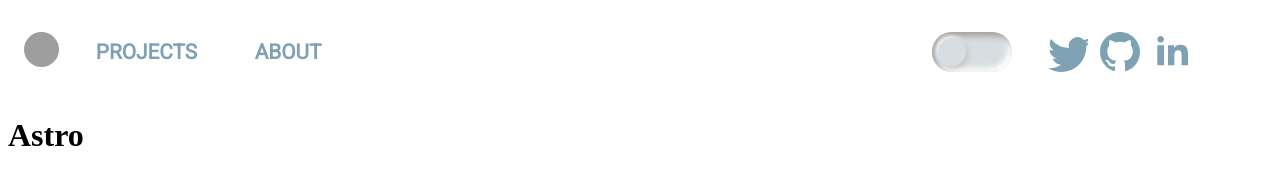
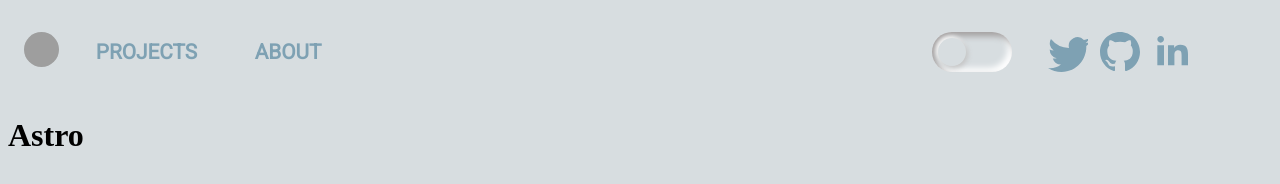
Before and after one commit to reitmas32/portfolio, an Astro site: page / in a window 1280 px wide. Built offline with nearby package versions, Linux system fonts and the light colour scheme; Astro itself is replaced by a stand-in of ours; grey boxes are pictures that could not be loaded.

Commit message:
feat: Add Background color for body page

```diff
--- a/src/pages/index.astro
+++ b/src/pages/index.astro
@@ -1,5 +1,6 @@
 ---
 import Nav from '../components/nav/Nav.astro';
+import '../styles/colors.css';
 ---
 
 <html lang="en">
@@ -15,3 +16,11 @@ import Nav from '../components/nav/Nav.astro';
 		<h1>Astro</h1>
 	</body>
 </html>
+
+
+<style>
+	body{
+		background-color: var(--bg-c-light-theme);
+	}
+
+</style>
```
